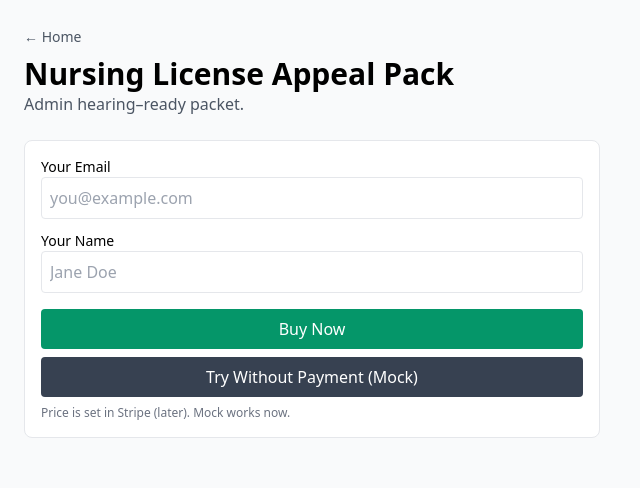
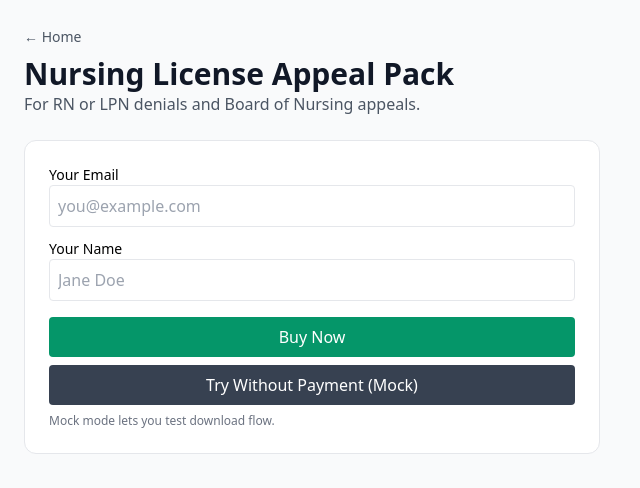
Before and after one commit to ettrickc-dev/Fastlegaltemplates, a website: page site/nursing-appeal/index.html in a window 1280 px wide. Shown: the whole page, without its empty margins (0-640 px from the left). Drawn offline with nearby package versions, Linux system fonts and the light colour scheme.

Commit message:
Update index.html

```diff
--- a/site/nursing-appeal/index.html
+++ b/site/nursing-appeal/index.html
@@ -1,5 +1,5 @@
 <!doctype html>
-<html>
+<html lang="en">
 <head>
   <meta charset="utf-8"/>
   <meta name="viewport" content="width=device-width,initial-scale=1"/>
@@ -7,12 +7,12 @@
   <script src="https://cdn.tailwindcss.com"></script>
   <script src="/config.js"></script>
 </head>
-<body class="p-6 bg-gray-50">
+<body class="bg-gray-50 p-6">
   <a href="/" class="text-sm text-gray-600">&larr; Home</a>
-  <h1 class="text-3xl font-extrabold mt-2">Nursing License Appeal Pack</h1>
-  <p class="text-gray-600 mb-6">Admin hearing–ready packet.</p>
+  <h1 class="text-3xl font-extrabold mt-2 text-gray-900">Nursing License Appeal Pack</h1>
+  <p class="text-gray-600 mb-6">For RN or LPN denials and Board of Nursing appeals.</p>
 
-  <div class="bg-white p-4 rounded-lg border max-w-xl">
+  <div class="bg-white p-6 rounded-xl border max-w-xl">
     <label class="block text-sm font-medium">Your Email</label>
     <input id="buyerEmail" class="border rounded p-2 w-full mb-3" placeholder="you@example.com">
     <label class="block text-sm font-medium">Your Name</label>
@@ -20,7 +20,7 @@
 
     <button id="buyBtn" class="bg-emerald-600 text-white px-4 py-2 rounded w-full">Buy Now</button>
     <button id="mockBtn" class="mt-2 bg-gray-700 text-white px-4 py-2 rounded w-full">Try Without Payment (Mock)</button>
-    <p class="text-xs text-gray-500 mt-2">Price is set in Stripe (later). Mock works now.</p>
+    <p class="text-xs text-gray-500 mt-2">Mock mode lets you test download flow.</p>
   </div>
 
   <script>
@@ -28,7 +28,7 @@
     const PRICE_ID = cfg.PRICE_IDS.nursing;
 
     function fakeDownload() {
-      const text = 'Your Nursing Appeal Pack (MOCK). Replace with real ZIP later.';
+      const text = 'Nursing License Appeal Pack (MOCK). Replace with real ZIP later.';
       const blob = new Blob([text], { type: 'text/plain' });
       const a = document.createElement('a');
       a.href = URL.createObjectURL(blob);
@@ -44,10 +44,9 @@
 
     document.getElementById('buyBtn').addEventListener('click', () => {
       if (cfg.USE_MOCK) {
-        alert('Mock mode ON. Use the gray button to simulate.');
+        alert('Mock mode ON. Use the gray button.');
         return;
       }
-      // real checkout will go here later
       alert('Real checkout will be enabled later.');
     });
   </script>
```
